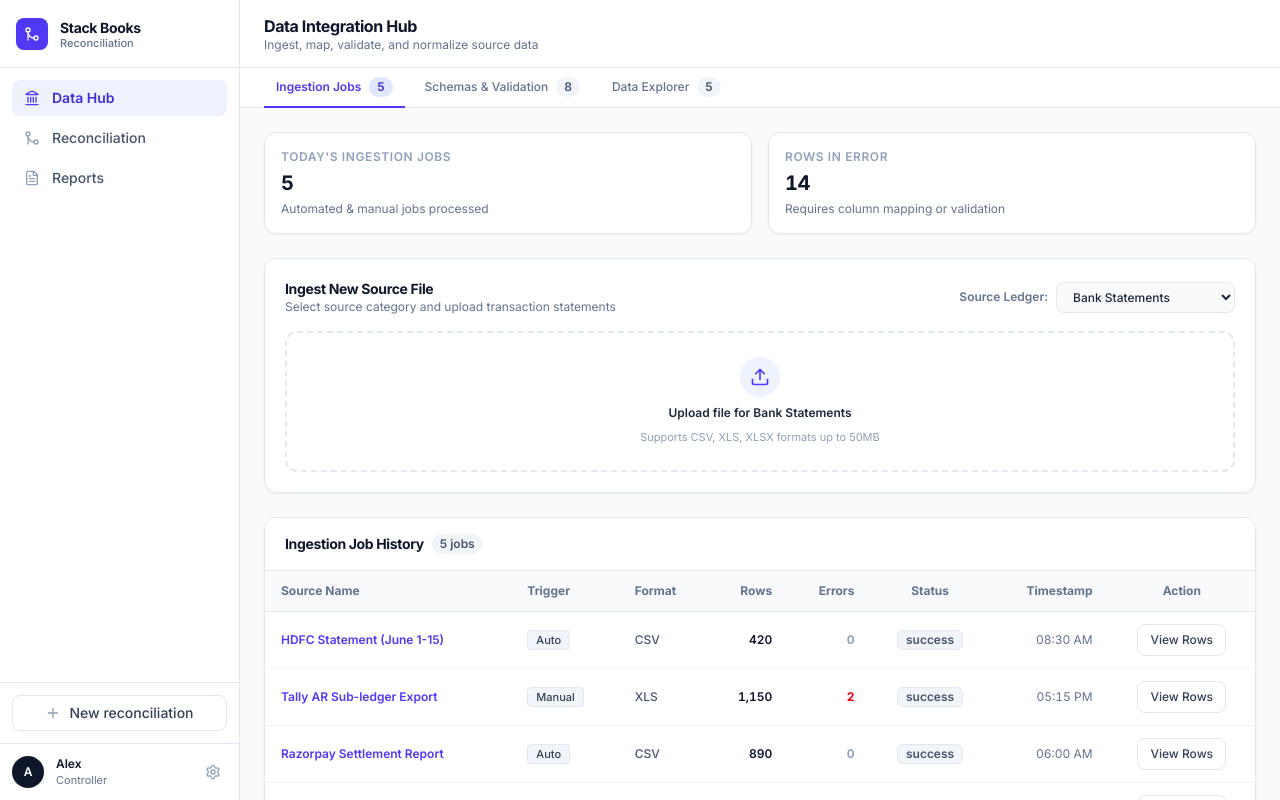
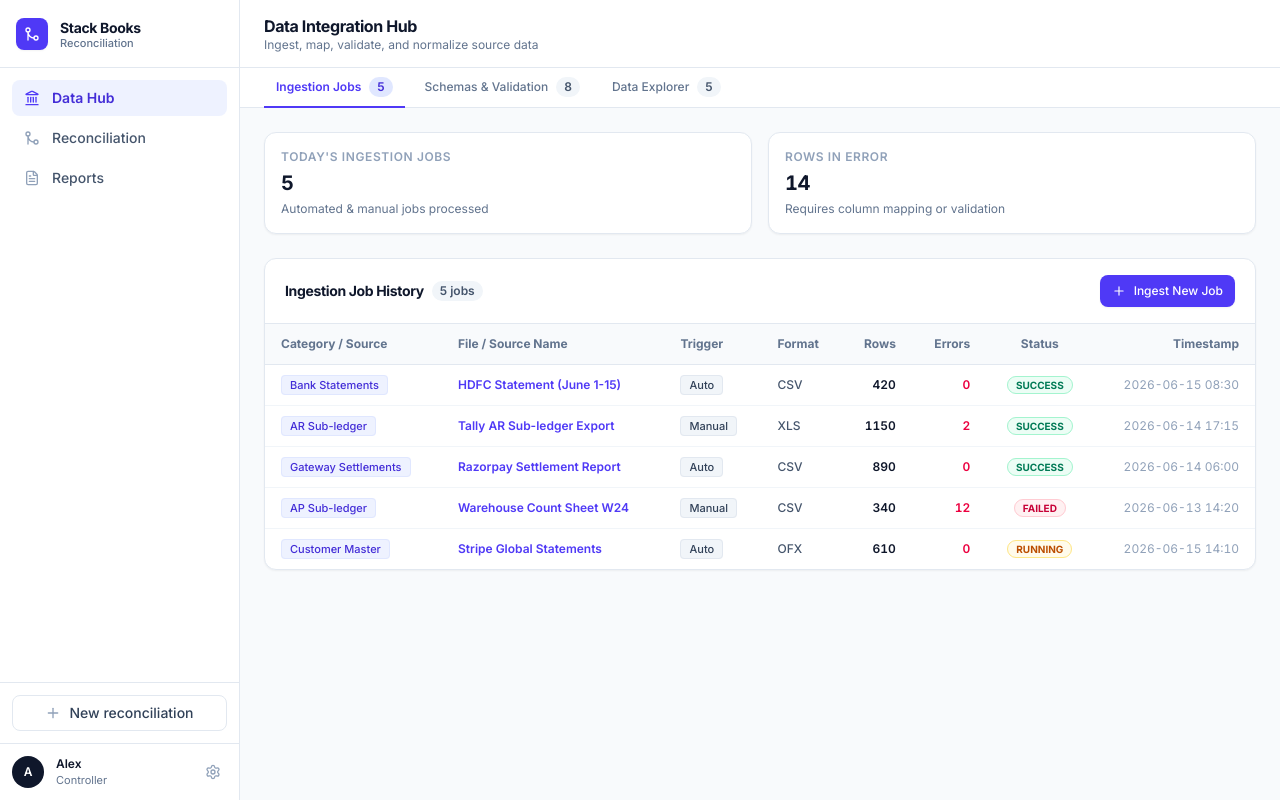
Before and after one commit to shishirag20/recon-frontend, a React (Vite) app: page /data-hub in a window 1280 px wide. Built offline with nearby package versions, Linux system fonts and the light colour scheme.

Commit message:
Changed the file upload ingestion procedure to reduce the number of manual clicks

```diff
--- /dev/null
+++ b/src/components/data-hub/IngestJobModal.tsx
@@ -0,0 +1,152 @@
+import React, { useState, useRef } from 'react';
+import { Modal } from '../layout/Modal';
+import { DATA_HUB_CATEGORIES } from '../../types';
+import {
+  X,
+  Landmark,
+  BookOpen,
+  Receipt,
+  FileText,
+  Zap,
+  Users,
+  ChevronRight,
+} from 'lucide-react';
+
+interface IngestJobModalProps {
+  isOpen: boolean;
+  onClose: () => void;
+  onFileUploaded: (file: File, category: string) => void;
+}
+
+const CATEGORY_META: Record<
+  string,
+  { icon: React.FC<{ className?: string }>; description: string; color: string }
+> = {
+  'Bank Statements': {
+    icon: Landmark,
+    description: 'Bank statements, cash deposits & MT940 / OFX wire feeds',
+    color: 'bg-indigo-50 text-indigo-600 border-indigo-100',
+  },
+  'General Ledger': {
+    icon: BookOpen,
+    description: 'General ledger journal entries, trial balance & GL control feeds',
+    color: 'bg-emerald-50 text-emerald-600 border-emerald-100',
+  },
+  'AR Sub-ledger': {
+    icon: Receipt,
+    description: 'Accounts receivable sub-ledger & customer open invoices',
+    color: 'bg-blue-50 text-blue-600 border-blue-100',
+  },
+  'AP Sub-ledger': {
+    icon: FileText,
+    description: 'Accounts payable sub-ledger, vendor bills & PO records',
+    color: 'bg-amber-50 text-amber-600 border-amber-100',
+  },
+  'Gateway Settlements': {
+    icon: Zap,
+    description: 'Payment gateway settlement reports (Stripe, Razorpay, PayPal)',
+    color: 'bg-purple-50 text-purple-600 border-purple-100',
+  },
+  'Customer Master': {
+    icon: Users,
+    description: 'Customer master database, GSTIN/PAN & bank account mapping',
+    color: 'bg-sky-50 text-sky-600 border-sky-100',
+  },
+};
+
+export const IngestJobModal: React.FC<IngestJobModalProps> = ({
+  isOpen,
+  onClose,
+  onFileUploaded,
+}) => {
+  const fileInputRef = useRef<HTMLInputElement>(null);
+  const [activeCategory, setActiveCategory] = useState<string | null>(null);
+
+  const handleCardClick = (category: string) => {
+    setActiveCategory(category);
+    // Immediately trigger OS file chooser dialog on card click
+    if (fileInputRef.current) {
+      fileInputRef.current.value = '';
+      fileInputRef.current.click();
+    }
+  };
+
+  const handleFileChange = (e: React.ChangeEvent<HTMLInputElement>) => {
+    const file = e.target.files?.[0];
+    if (file && activeCategory) {
+      onFileUploaded(file, activeCategory);
+      onClose();
+    }
+  };
+
+  return (
+    <Modal isOpen={isOpen} onClose={onClose} width="2xl">
+      <div className="p-6 flex flex-col gap-5 text-xs">
+        {/* Hidden File Input */}
+        <input
+          ref={fileInputRef}
+          type="file"
+          accept=".csv,.xls,.xlsx,.ofx,.pdf"
+          onChange={handleFileChange}
+          className="hidden"
+        />
+
+        {/* Header */}
+        <div className="flex items-center justify-between border-b border-slate-100 pb-4">
+          <div>
+            <h2 className="text-base font-bold text-slate-900">
+              Ingest New Job
+            </h2>
+            <p className="text-slate-500 mt-0.5">
+              Select a target source category to immediately choose and upload your statement file
+            </p>
+          </div>
+
+          <button
+            onClick={onClose}
+            className="text-slate-400 hover:text-slate-700 p-1 rounded-md hover:bg-slate-100"
+            aria-label="Close modal"
+          >
+            <X className="w-4 h-4" />
+          </button>
+        </div>
+
+        {/* Category Cards Grid (Clicking any card immediately triggers file upload) */}
+        <div className="grid grid-cols-1 sm:grid-cols-2 gap-4 my-2">
+          {DATA_HUB_CATEGORIES.map((cat) => {
+            const meta = CATEGORY_META[cat] || {
+              icon: Landmark,
+              description: `Ingest statement into ${cat}`,
+              color: 'bg-slate-50 text-slate-600 border-slate-200',
+            };
+            const IconComp = meta.icon;
+
+            return (
+              <div
+                key={cat}
+                onClick={() => handleCardClick(cat)}
+                className="group bg-white border border-slate-200 hover:border-indigo-600 hover:shadow-md p-4 rounded-xl cursor-pointer transition-all duration-150 flex items-start gap-3.5"
+              >
+                <div className={`p-2.5 rounded-lg border flex-none ${meta.color}`}>
+                  <IconComp className="w-5 h-5" />
+                </div>
+
+                <div className="flex-1 min-w-0">
+                  <div className="flex items-center justify-between">
+                    <h3 className="font-bold text-slate-900 group-hover:text-indigo-600 transition-colors text-sm">
+                      {cat}
+                    </h3>
+                    <ChevronRight className="w-4 h-4 text-slate-300 group-hover:text-indigo-600 transition-colors flex-none" />
+                  </div>
+                  <p className="text-slate-500 mt-1 leading-relaxed text-[11.5px]">
+                    {meta.description}
+                  </p>
+                </div>
+              </div>
+            );
+          })}
+        </div>
+      </div>
+    </Modal>
+  );
+};
--- a/src/components/data-hub/JobsTab.tsx
+++ b/src/components/data-hub/JobsTab.tsx
@@ -1,14 +1,14 @@
 import React, { useState } from 'react';
 import type { Job } from '../../types';
 import { KpiCard } from '../ui/KpiCard';
-import { UploadDropzone } from './UploadDropzone';
-import { StatusPill } from '../ui/StatusPill';
 import { Button } from '../ui/Button';
+import { Plus } from 'lucide-react';
+import { IngestJobModal } from './IngestJobModal';
 
 interface JobsTabProps {
   jobs: Job[];
   onViewJob: (jobId: string) => void;
-  onFileUploaded: (file: File) => void;
+  onFileUploaded: (file: File, category: string) => void;
 }
 
 export const JobsTab: React.FC<JobsTabProps> = ({
@@ -16,7 +16,7 @@ export const JobsTab: React.FC<JobsTabProps> = ({
   onViewJob,
   onFileUploaded,
 }) => {
-  const [selectedSource, setSelectedSource] = useState('Bank Statements');
+  const [isIngestModalOpen, setIsIngestModalOpen] = useState(false);
 
   const jobsToday = jobs.length;
   const rowsInError = jobs.reduce((sum, j) => sum + j.errors, 0);
@@ -38,43 +38,7 @@ export const JobsTab: React.FC<JobsTabProps> = ({
         />
       </div>
 
-      {/* Upload Dropzone Card */}
-      <div className="bg-white border border-slate-200 rounded-xl p-5 shadow-xs flex flex-col gap-4">
-        <div className="flex items-center justify-between">
-          <div className="flex flex-col">
-            <h3 className="text-sm font-bold text-slate-900 tracking-tight">
-              Ingest New Source File
-            </h3>
-            <span className="text-xs text-slate-500">
-              Select source category and upload transaction statements
-            </span>
-          </div>
-
-          <div className="flex items-center gap-2">
-            <label className="text-xs font-semibold text-slate-500">
-              Source Ledger:
-            </label>
-            <select
-              value={selectedSource}
-              onChange={(e) => setSelectedSource(e.target.value)}
-              className="bg-slate-50 border border-slate-200 rounded-lg px-3 py-1.5 text-xs text-slate-800 focus:outline-none focus:border-indigo-600 font-medium"
-            >
-              <option value="Bank Statements">Bank Statements</option>
-              <option value="GL Sub-ledger">GL Sub-ledger (AR/AP)</option>
-              <option value="Customer Master">Customer Master</option>
-              <option value="Gateway Settlements">Gateway Settlements</option>
-            </select>
-          </div>
-        </div>
-
-        <UploadDropzone
-          onFileSelect={onFileUploaded}
-          label={`Upload file for ${selectedSource}`}
-          hint="Supports CSV, XLS, XLSX formats up to 50MB"
-        />
-      </div>
-
-      {/* Job History Table Card */}
+      {/* Job History Table Card with Ingest New Job Action Button */}
       <div className="bg-white border border-slate-200 rounded-xl overflow-hidden shadow-xs">
         <div className="px-5 py-4 border-b border-slate-200 flex items-center justify-between">
           <div className="flex items-center gap-2">
@@ -85,20 +49,29 @@ export const JobsTab: React.FC<JobsTabProps> = ({
               {jobs.length} jobs
             </span>
           </div>
+
+          <Button
+            variant="primary"
+            size="sm"
+            icon={Plus}
+            onClick={() => setIsIngestModalOpen(true)}
+          >
+            Ingest New Job
+          </Button>
         </div>
 
         <div className="overflow-x-auto">
           <table className="w-full text-left text-xs">
             <thead className="bg-slate-50 text-slate-500 border-b border-slate-200 font-semibold">
               <tr>
-                <th className="px-4 py-3">Source Name</th>
+                <th className="px-4 py-3">Category / Source</th>
+                <th className="px-4 py-3">File / Source Name</th>
                 <th className="px-4 py-3">Trigger</th>
                 <th className="px-4 py-3">Format</th>
                 <th className="px-4 py-3 text-right">Rows</th>
                 <th className="px-4 py-3 text-right">Errors</th>
                 <th className="px-4 py-3 text-center">Status</th>
                 <th className="px-4 py-3 text-right">Timestamp</th>
-                <th className="px-4 py-3 text-center">Action</th>
               </tr>
             </thead>
             <tbody className="divide-y divide-slate-100">
@@ -108,6 +81,11 @@ export const JobsTab: React.FC<JobsTabProps> = ({
                   onClick={() => onViewJob(job.id)}
                   className="hover:bg-slate-50/80 cursor-pointer transition-colors"
                 >
+                  <td className="px-4 py-3 font-semibold text-slate-900">
+                    <span className="px-2 py-0.5 rounded bg-indigo-50 text-indigo-700 font-medium text-[11px] border border-indigo-100">
+                      {job.category || 'Bank Statements'}
+                    </span>
+                  </td>
                   <td className="px-4 py-3 font-semibold text-indigo-600 hover:underline">
                     {job.source}
                   </td>
@@ -118,32 +96,26 @@ export const JobsTab: React.FC<JobsTabProps> = ({
                   </td>
                   <td className="px-4 py-3 text-slate-600 font-medium">{job.format}</td>
                   <td className="px-4 py-3 text-right font-semibold text-slate-900 tnum">
-                    {job.rows.toLocaleString()}
+                    {job.rows}
                   </td>
-                  <td
-                    className={`px-4 py-3 text-right font-bold tnum ${
-                      job.errors > 0 ? 'text-red-600' : 'text-slate-400'
-                    }`}
-                  >
+                  <td className="px-4 py-3 text-right font-semibold text-rose-600 tnum">
                     {job.errors}
                   </td>
                   <td className="px-4 py-3 text-center">
-                    <StatusPill status={job.status} />
+                    <span
+                      className={`px-2 py-0.5 rounded-full text-[10px] font-bold uppercase ${
+                        job.status === 'success'
+                          ? 'bg-emerald-50 text-emerald-700 border border-emerald-200'
+                          : job.status === 'failed'
+                          ? 'bg-rose-50 text-rose-700 border border-rose-200'
+                          : 'bg-amber-50 text-amber-700 border border-amber-200'
+                      }`}
+                    >
+                      {job.status}
+                    </span>
                   </td>
-                  <td className="px-4 py-3 text-right text-slate-500 tnum">
-                    {new Date(job.at).toLocaleTimeString([], {
-                      hour: '2-digit',
-                      minute: '2-digit',
-                    })}
-                  </td>
-                  <td className="px-4 py-3 text-center" onClick={(e) => e.stopPropagation()}>
-                    <Button
-                      variant="ghost"
-                      size="sm"
-                      onClick={() => onViewJob(job.id)}
-                    >
-                      View Rows
-                    </Button>
+                  <td className="px-4 py-3 text-right font-mono text-slate-400">
+                    {job.at.slice(0, 10)} {job.at.slice(11, 16)}
                   </td>
                 </tr>
               ))}
@@ -151,6 +123,13 @@ export const JobsTab: React.FC<JobsTabProps> = ({
           </table>
         </div>
       </div>
+
+      {/* Ingest Job Category Selection & Upload Modal */}
+      <IngestJobModal
+        isOpen={isIngestModalOpen}
+        onClose={() => setIsIngestModalOpen(false)}
+        onFileUploaded={onFileUploaded}
+      />
     </div>
   );
 };
--- a/src/components/data-hub/SchemasTab.tsx
+++ b/src/components/data-hub/SchemasTab.tsx
@@ -1,5 +1,6 @@
 import React, { useState } from 'react';
 import type { FieldMapping } from '../../types';
+import { DATA_HUB_CATEGORIES } from '../../types';
 import { Button } from '../ui/Button';
 import { Plus, Trash2 } from 'lucide-react';
 
@@ -9,12 +10,34 @@ interface SchemasTabProps {
   onAddMapping: () => void;
 }
 
+const getFriendlyFieldName = (key: string): string => {
+  const map: Record<string, string> = {
+    transaction_id: 'Transaction ID',
+    transaction_date: 'Transaction Date',
+    amount: 'Payment Amount',
+    currency: 'ISO Currency Code',
+    payer_name: 'Payer / Customer Name',
+    bank_reference: 'Bank UTR / Reference',
+    narration: 'Statement Narration / Memo',
+    status: 'Clearing Status',
+  };
+  return map[key] || key.replace(/_/g, ' ').replace(/\b\w/g, (c) => c.toUpperCase());
+};
+
+const getFriendlyDataType = (key: string): string => {
+  if (key.includes('date')) return 'Date (YYYY-MM-DD)';
+  if (key.includes('amount') || key.includes('balance') || key.includes('fee')) return 'Currency Amount (Decimal)';
+  if (key.includes('currency')) return '3-Letter Currency Code (e.g. INR)';
+  if (key.includes('id') || key.includes('ref')) return 'Alphanumeric Code / ID';
+  return 'Text / String';
+};
+
 export const SchemasTab: React.FC<SchemasTabProps> = ({
   mappings,
   onDeleteMapping,
   onAddMapping,
 }) => {
-  const [selectedSource, setSelectedSource] = useState('Bank Statements');
+  const [selectedSource, setSelectedSource] = useState<string>(DATA_HUB_CATEGORIES[0]);
 
   return (
     <div className="flex flex-col gap-6 fade-in">
@@ -25,7 +48,7 @@ export const SchemasTab: React.FC<SchemasTabProps> = ({
             Target Schema Definitions
           </h3>
           <span className="text-xs text-slate-500">
-            Define canonical column validation rules for incoming ingestion files
+            Define standardized column validation rules and required fields for incoming statements
           </span>
         </div>
 
@@ -35,10 +58,11 @@ export const SchemasTab: React.FC<SchemasTabProps> = ({
             onChange={(e) => setSelectedSource(e.target.value)}
             className="bg-slate-50 border border-slate-200 rounded-lg px-3 py-1.5 text-xs text-slate-800 focus:outline-none focus:border-indigo-600 font-medium"
           >
-            <option value="Bank Statements">Bank Statements Schema</option>
-            <option value="AR Subledger">AR Sub-ledger Schema</option>
-            <option value="AP Subledger">AP Sub-ledger Schema</option>
-            <option value="Customer Master">Customer Master Schema</option>
+            {DATA_HUB_CATEGORIES.map((cat) => (
+              <option key={cat} value={cat}>
+                {cat} Schema
+              </option>
+            ))}
           </select>
 
           <Button variant="primary" size="sm" icon={Plus} onClick={onAddMapping}>
@@ -51,9 +75,9 @@ export const SchemasTab: React.FC<SchemasTabProps> = ({
       <div className="bg-white border border-slate-200 rounded-xl overflow-hidden shadow-xs">
         <div className="px-5 py-4 border-b border-slate-200 flex items-center justify-between">
           <span className="text-sm font-bold text-slate-900">
-            Defined Columns ({mappings.length})
+            Defined Schema Fields ({mappings.length})
           </span>
-          <span className="text-xs text-slate-400">
+          <span className="text-xs font-semibold text-indigo-700 bg-indigo-50 px-2.5 py-0.5 rounded border border-indigo-100">
             Schema: {selectedSource}
           </span>
         </div>
@@ -62,41 +86,43 @@ export const SchemasTab: React.FC<SchemasTabProps> = ({
           <table className="w-full text-left text-xs">
             <thead className="bg-slate-50 text-slate-500 border-b border-slate-200 font-semibold">
               <tr>
-                <th className="px-4 py-3">Canonical Field Name</th>
-                <th className="px-4 py-3">Data Type</th>
-                <th className="px-4 py-3 text-center">Validation Requirement</th>
+                <th className="px-4 py-3">Field Name (Database field name)</th>
+                <th className="px-4 py-3">Expected Data Type</th>
+                <th className="px-4 py-3 text-center">Requirement Status</th>
                 <th className="px-4 py-3 text-right">Actions</th>
               </tr>
             </thead>
             <tbody className="divide-y divide-slate-100">
               {mappings.map((m) => (
                 <tr key={m.id} className="hover:bg-slate-50">
-                  <td className="px-4 py-3 font-semibold text-slate-900">
-                    {m.ledger}
+                  <td className="px-4 py-3">
+                    <div className="font-bold text-slate-900">
+                      {getFriendlyFieldName(m.ledger)}
+                    </div>
+                    <div className="text-[11px] font-mono text-slate-400 mt-0.5">
+                      ({m.ledger})
+                    </div>
                   </td>
-                  <td className="px-4 py-3 text-slate-500 font-medium uppercase">
-                    {m.ledger.includes('date')
-                      ? 'Date'
-                      : m.ledger.includes('amount')
-                      ? 'Decimal (12,2)'
-                      : 'String'}
+                  <td className="px-4 py-3 text-slate-700 font-medium">
+                    <span className="px-2 py-0.5 rounded bg-slate-100 text-slate-700 text-[11px] font-semibold border border-slate-200">
+                      {getFriendlyDataType(m.ledger)}
+                    </span>
                   </td>
                   <td className="px-4 py-3 text-center">
                     <span
-                      className={`text-[10px] px-2 py-0.5 rounded font-bold uppercase ${
-                        m.required
-                          ? 'bg-red-50 text-red-700 border border-red-200'
+                      className={`text-[10px] px-2.5 py-1 rounded-full font-bold uppercase ${m.required
+                          ? 'bg-rose-50 text-rose-700 border border-rose-200'
                           : 'bg-slate-100 text-slate-600 border border-slate-200'
-                      }`}
+                        }`}
                     >
-                      {m.required ? 'Required' : 'Optional'}
+                      {m.required ? 'Mandatory (Required)' : 'Optional Field'}
                     </span>
                   </td>
                   <td className="px-4 py-3 text-right">
                     <button
                       onClick={() => onDeleteMapping(m.id)}
-                      className="text-slate-400 hover:text-red-600 p-1 rounded-md hover:bg-slate-100 transition-colors"
-                      title="Delete mapping"
+                      className="text-slate-400 hover:text-rose-600 p-1.5 rounded-md hover:bg-slate-100 transition-colors"
+                      title="Delete field"
                     >
                       <Trash2 className="w-4 h-4" />
                     </button>
--- a/src/mocks/data-hub.ts
+++ b/src/mocks/data-hub.ts
@@ -4,6 +4,7 @@ export const MOCK_JOBS: Job[] = [
   {
     id: 'JOB-901',
     source: 'HDFC Statement (June 1-15)',
+    category: 'Bank Statements',
     kind: 'auto',
     format: 'CSV',
     rows: 420,
@@ -14,6 +15,7 @@ export const MOCK_JOBS: Job[] = [
   {
     id: 'JOB-902',
     source: 'Tally AR Sub-ledger Export',
+    category: 'AR Sub-ledger',
     kind: 'manual',
     format: 'XLS',
     rows: 1150,
@@ -24,6 +26,7 @@ export const MOCK_JOBS: Job[] = [
   {
     id: 'JOB-903',
     source: 'Razorpay Settlement Report',
+    category: 'Gateway Settlements',
     kind: 'auto',
     format: 'CSV',
     rows: 890,
@@ -34,6 +37,7 @@ export const MOCK_JOBS: Job[] = [
   {
     id: 'JOB-904',
     source: 'Warehouse Count Sheet W24',
+    category: 'AP Sub-ledger',
     kind: 'manual',
     format: 'CSV',
     rows: 340,
@@ -44,6 +48,7 @@ export const MOCK_JOBS: Job[] = [
   {
     id: 'JOB-905',
     source: 'Stripe Global Statements',
+    category: 'Customer Master',
     kind: 'auto',
     format: 'OFX',
     rows: 610,
--- a/src/pages/DataHubPage.tsx
+++ b/src/pages/DataHubPage.tsx
@@ -27,25 +27,27 @@ export const DataHubPage: React.FC = () => {
   const { openModal, closeModal } = useModal();
   const { toast } = useToast();
 
-  const handleFileUploaded = (file: File) => {
+  const handleFileUploaded = (file: File, category?: string) => {
     openModal(
       <ColumnMappingModal
         fileName={file.name}
         onClose={closeModal}
         onConfirm={() => {
           closeModal();
+          const targetCat = category || 'Bank Statements';
           const newJob: Job = {
             id: `JOB-${Math.floor(100 + Math.random() * 900)}`,
             source: file.name,
+            category: targetCat,
             kind: 'manual',
-            format: 'CSV',
+            format: file.name.endsWith('.xls') || file.name.endsWith('.xlsx') ? 'XLS' : 'CSV',
             rows: 150,
             errors: 0,
             status: 'success',
             at: new Date().toISOString(),
           };
           setJobs((prev) => [newJob, ...prev]);
-          toast(`File "${file.name}" ingested successfully with 150 rows!`, 'ok');
+          toast(`File "${file.name}" ingested under "${targetCat}" with 150 rows!`, 'ok');
         }}
       />,
       'lg'
--- a/src/types/index.ts
+++ b/src/types/index.ts
@@ -395,9 +395,21 @@ export interface ARUnreconciledGroup {
 }
 
 // ── Ingestion Data Hub Specs ──
+export const DATA_HUB_CATEGORIES = [
+  'Bank Statements',
+  'General Ledger',
+  'AR Sub-ledger',
+  'AP Sub-ledger',
+  'Gateway Settlements',
+  'Customer Master',
+] as const;
+
+export type DataHubCategory = (typeof DATA_HUB_CATEGORIES)[number];
+
 export interface Job {
   id: string;
   source: string;
+  category?: string;
   kind: 'auto' | 'manual';
   format: 'CSV' | 'XLS' | 'OFX' | 'PDF';
   rows: number;
```
Also changed, not shown: src/components/data-hub/DataExplorerTab.tsx (+6 -5 lines), src/components/layout/Modal.tsx (+6 -4 lines).
